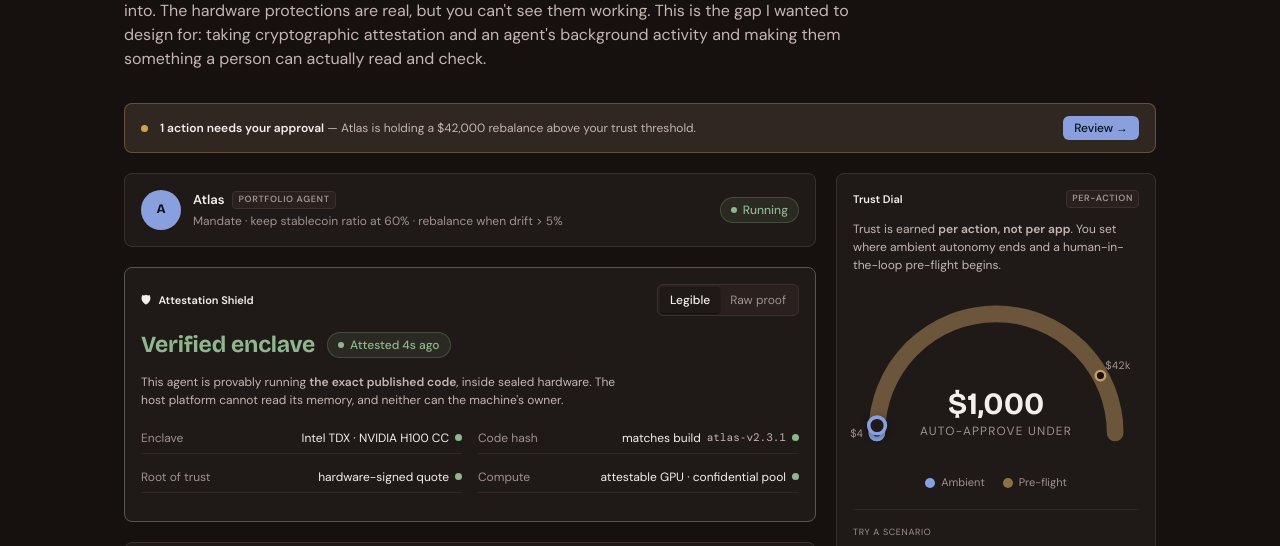
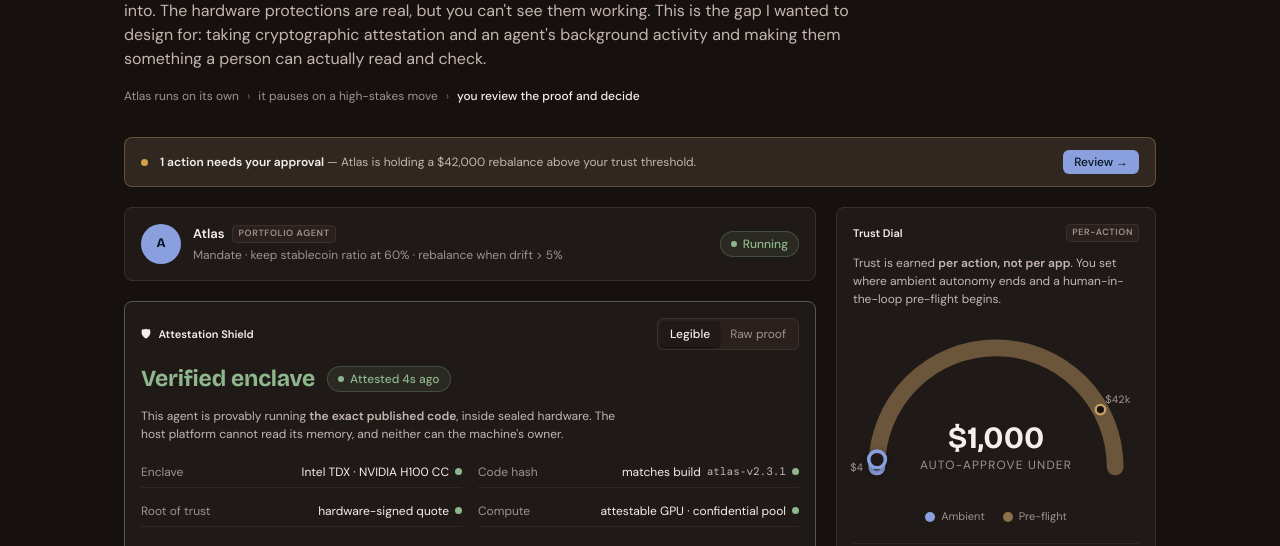
Before and after one commit to LinzLos/agentic-trust-ux, a plain HTML site: page index.html in a window 1280 px wide. Shown: the part 198-744 px from the top of the page. Drawn offline with nearby package versions, Linux system fonts and the light colour scheme.

Commit message:
Add thin flow cue under the lede for immediate orientation

```diff
--- a/app.css
+++ b/app.css
@@ -46,6 +46,9 @@
 }
 .lede { font-size: var(--text-lg); line-height: var(--leading-normal); color: var(--text-secondary); margin: 0; }
 .lede strong { color: var(--text-primary); }
+.flow-cue { display: flex; flex-wrap: wrap; align-items: center; gap: var(--space-8); margin-top: var(--space-16); font-size: var(--text-md); color: var(--text-tertiary); }
+.flow-cue .fc-arrow { color: var(--text-disabled); }
+.flow-cue .fc-now { color: var(--text-primary); font-weight: var(--weight-medium); }
 
 .task-alert { display: flex; align-items: center; gap: var(--space-12);
   background: color-mix(in srgb, var(--warning) 10%, var(--surface));
--- a/index.html
+++ b/index.html
@@ -46,6 +46,13 @@
       This is the gap I wanted to design for: taking cryptographic attestation and an agent's
       background activity and making them something a person can actually read and check.
     </p>
+    <div class="flow-cue" aria-label="What you're looking at">
+      <span>Atlas runs on its own</span>
+      <span class="fc-arrow">›</span>
+      <span>it pauses on a high-stakes move</span>
+      <span class="fc-arrow">›</span>
+      <span class="fc-now">you review the proof and decide</span>
+    </div>
   </section>
 
   <!-- ───────────────────────── Task alert ───────────────────────── -->
```
